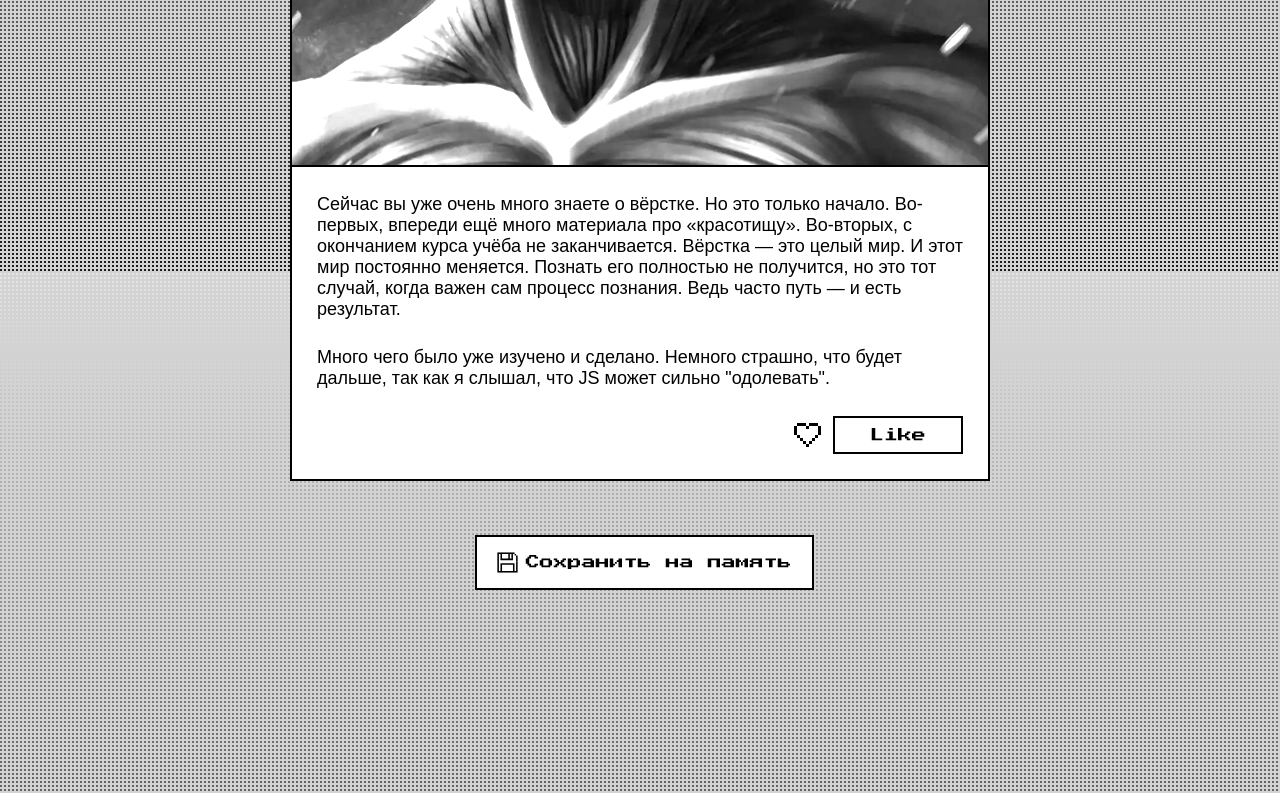
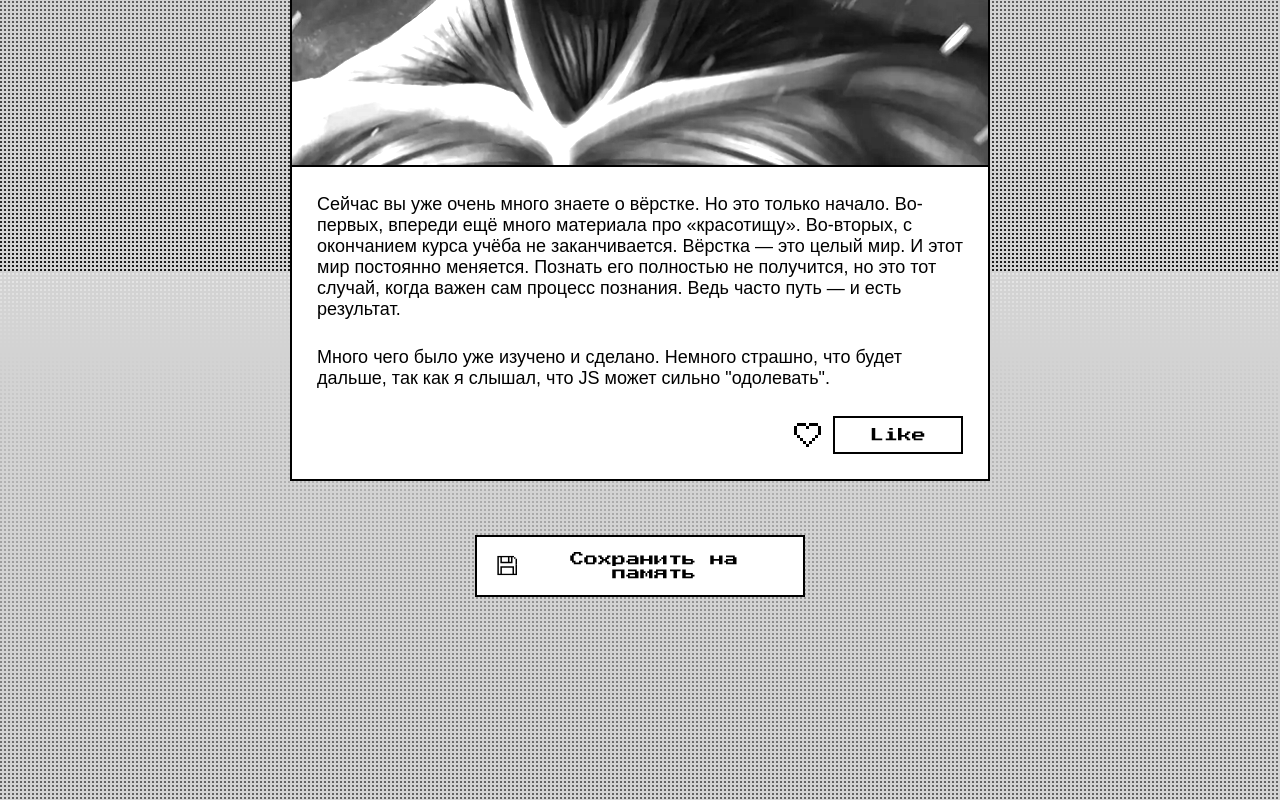
Before and after one commit to Morrriarty/zakrivayuschiy-teg-f, a plain HTML site: page index.html in a window 1280 px wide. Shown: the part 8529-9329 px from the top of the page. Drawn offline with Linux system fonts and the light colour scheme.

Commit message:
final commit

```diff
--- a/index.html
+++ b/index.html
@@ -461,6 +461,7 @@
           </div>
         </article>
       </section>
+      <div class="button-save-container">
         <button
           type="button"
           onclick="window.modal.showModal();"
@@ -472,6 +473,7 @@
         </svg>
         <span class="button_text">Сохранить на память</span>
       </button>
+    </div>
     <dialog class="modal" id="modal">
       <div class="modal_content">
         <svg class="modal_icon" viewBox="0 0 29 28">
--- a/styles/style.css
+++ b/styles/style.css
@@ -299,13 +299,19 @@
   transform: scaleX(1);
 }
 
+.button-save-container {
+  display: flex;
+  align-items: center;
+  justify-content: center;
+}
+
 .button_save {
   display: flex;
   flex-direction: row;
   justify-content: center;
   align-items: center;
-  text-wrap: nowrap;
   gap: 8px;
+  text-align: center;
   padding: 15px 20px;
   background-color: var(--bg-color);
   border: 2px solid var(--accent-color);
```
